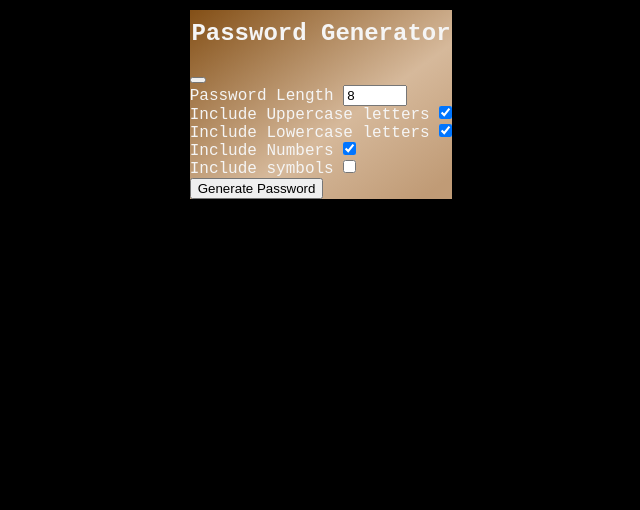
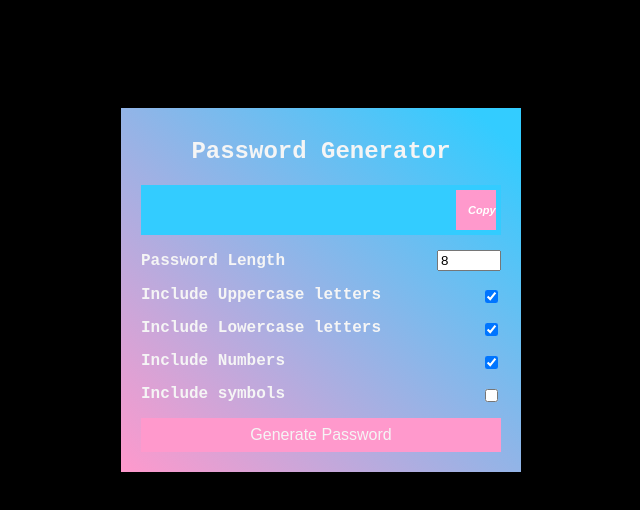
Before and after one commit to Yutthana00/passwordGenerator, a plain HTML site: page index.html in a window 1280 px wide. Shown: the whole page, without its empty margins (319-959 px from the left). Drawn offline with Linux system fonts and the light colour scheme.

Commit message:
css settings finsihed

```diff
--- a/css/style.css
+++ b/css/style.css
@@ -2,7 +2,6 @@
 
 * {
     box-sizing: border-box;
-    margin: 0;
 }
 body {
     background-color: black;
@@ -11,7 +10,7 @@ body {
     font-family: 'Courier New', Courier, monospace, sans-serif;
     flex-direction: column;
     align-items: center;
-    padding: 10px;
+    padding: 100px;
     justify-content: center;
     min-height: 100hv;
 }
@@ -20,7 +19,7 @@ p {
     margin: 5px;
 }
 
-h2 {
+h2{
     margin: 10px 0 20px;
     text-align: center;
 }
@@ -30,5 +29,68 @@ input[type="checkbox"] {
 }
 
 .container {
-    background: linear-gradient(to bottom right, #834f16, #d6b99b 59%, #c09b76 94%);
+    background: linear-gradient(to bottom left, #33ccff 6%, #ff99cc 100%);
+    box-shadow: 0px 2px 10px rgba (255, 255, 255, .2 );
+    padding: 20px;
+    width: 400px;
+    max-width: 100%;
 }
+
+.result-container {
+    background-color: #33ccff;
+    display: flex;
+    justify-content: flex-start;
+    align-items: center;
+    position: relative;
+    font-size: 18px;
+    padding: 12px 10px;
+    height: 50px;
+    width: 100%;
+}
+
+.result-container #result {
+    word-wrap: break-word;
+    max-width: calc(100% - 40px);
+}
+
+.result-container .btn {
+    font-size: 11px;
+    font-family: 'Courier New', Courier, monospace sans-serif;
+    font-weight: bold;
+    position: absolute;
+    top: 5px;
+    right: 5px;
+    height: 40px;
+    width: 40px;
+    color: white;
+}
+
+.btn {
+    border: none;
+    color: whitesmoke;
+    cursor: pointer;
+    font-size: 16px;
+    padding: 8px 12px;
+    background-color: #ff99cc;
+}
+
+
+.btn-large {
+    display: block;
+    width: 100%;
+}
+
+.setting {
+    display: flex;
+    justify-content: space-between;
+    align-items: center;
+    margin: 15px 0;
+    font-weight: bold;
+}
+
+@media screen and (max-width: 400px) {
+    .result-container {
+        font-size: 14px;
+
+    }
+}
--- a/index.html
+++ b/index.html
@@ -14,7 +14,7 @@
         <div class="result-container">
             <span id="result"></span>
             <button class="btn" id="clipboard">
-                <i class="far fa-clipboard"></i>
+                <i class="far fa-clipboard">Copy</i>
             </button>
         </div>
         <div class="settings">
@@ -39,7 +39,7 @@
                 <input type="checkbox" id="symbols" unchecked />
             </div>
         </div>
-        <button class="btn-large" id="generate">Generate Password</button>
+        <button class="btn btn-large" id="generate">Generate Password</button>
     </div>
 
     <script src="./js/script.js"></script>
```
